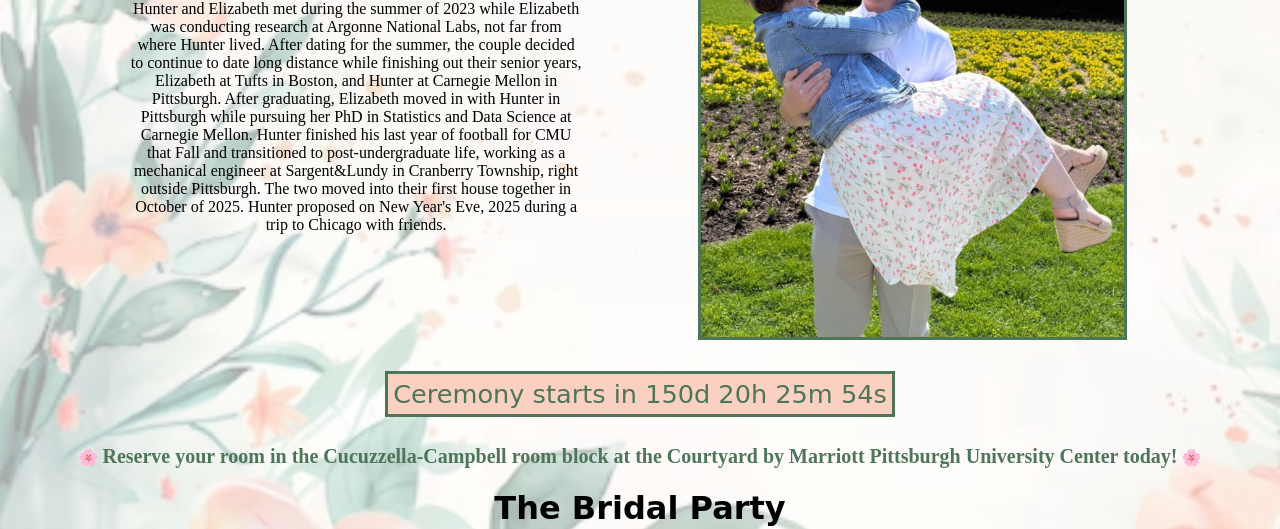
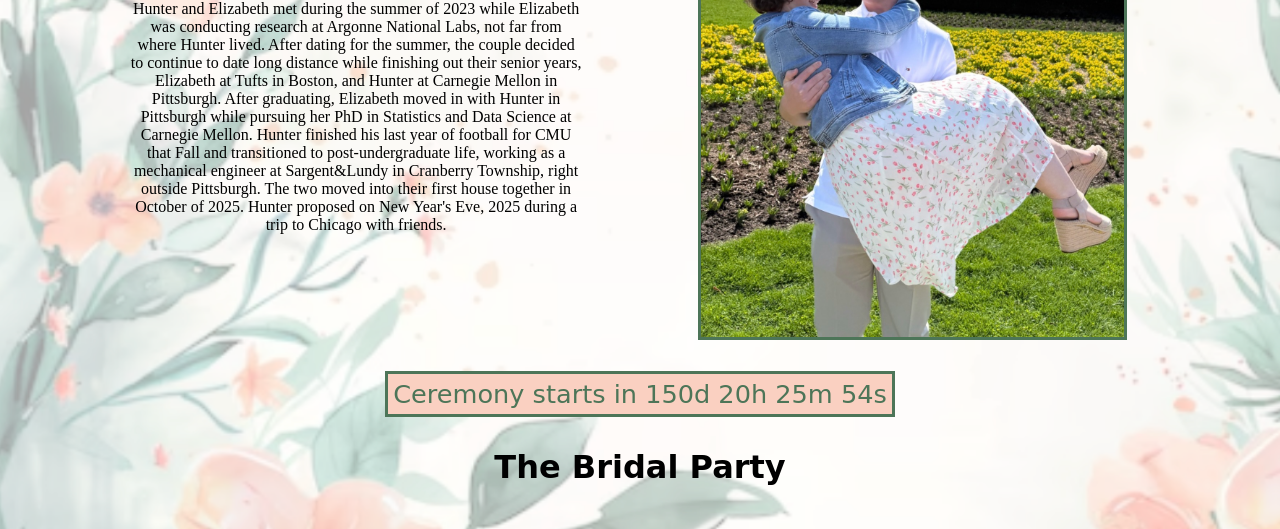
Before and after one commit to ElizabethAndHunter/ElizabethAndHunter.github.io, a plain HTML site: page index.html in a window 1280 px wide. Shown: the part 271-800 px from the top of the page. Drawn offline with Linux system fonts and the light colour scheme.

Commit message:
Removed room block message

```diff
--- a/index.html
+++ b/index.html
@@ -43,8 +43,7 @@
             <br />
             <br />
             <text id="countdown"></text>
-            <br /> <br /> <br />
-            🌸 <strong><a href = "https://www.marriott.com/event-reservations/reservation-link.mi?id=1777918760922&key=GRP&app=resvlink&_branch_match_id=1047688828169090752&_branch_referrer=H4sIAAAAAAAAA8soKSkottLXTywo0MtNLCrKzC8p0UvOz9UvSi3OyczLtgdK2ALZZSCOWmaKraG5ubmloYW5mYGlkZFadmqlrXtQgFpdUWpaKlB3Xnp8UlF%2BeXFqka1zRlF%2BbioAbe%2FVpmAAAAA%3D" target = "_blank" class = "embedded" style = "font-size: 20px; ">Reserve your room in the Cucuzzella-Campbell room block at the Courtyard by Marriott Pittsburgh University Center today!</a></strong> 🌸
+            <br /> <br />
             <h1>The Bridal Party</h1>
             <table style = "width:90%;">
                 <tr>
```
